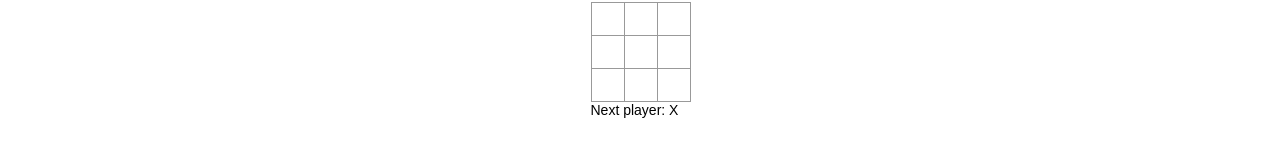
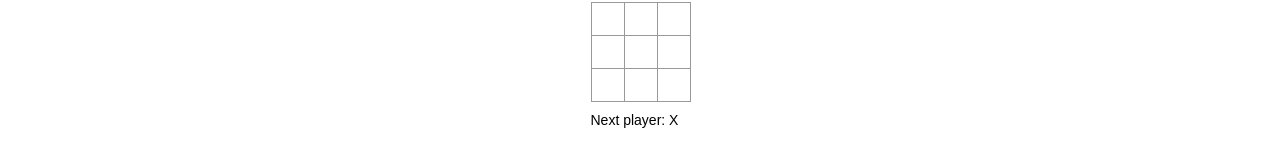
Before and after one commit to dsaludares/tic-tac-react, a React (Create React App) app: page / in a window 1280 px wide. Shown: the part 244-410 px from the top of the page. Built offline with nearby package versions, Linux system fonts and the light colour scheme.

Commit message:
Change margin on status message

```diff
--- a/src/index.css
+++ b/src/index.css
@@ -15,7 +15,7 @@ ol, ul {
 }
 
 .status {
-  margin-bottom: 10px;
+  margin-top: 10px;
 }
 
 .square {
```
